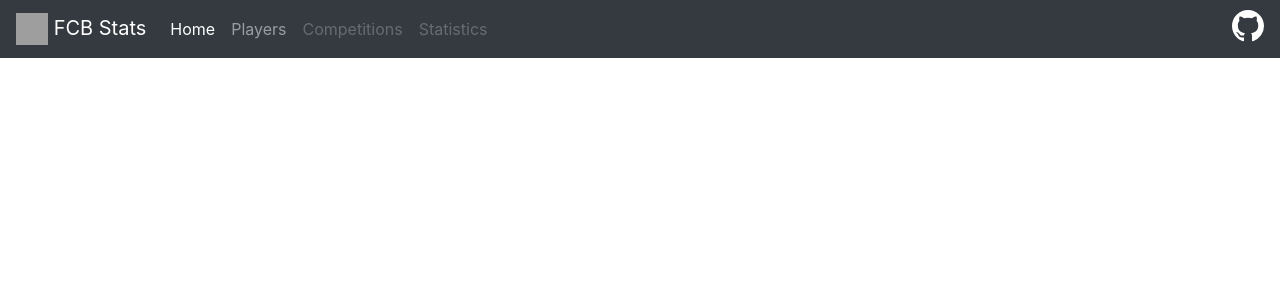
After one commit to santoyoalfredo/barca, a Django app: template football/templates/football/base.html in a window 1280 px wide. The commit adds this page. Shown: the top 300 px of the page. Run offline with Django 3.2, Linux system fonts and the light colour scheme; the template is opened without the code that fills it, so the values that code supplies are empty; some libraries are stand-ins or nearby versions; grey boxes are pictures that could not be loaded.

Commit message:
Added navbar
- Created a base html page for template inheritance
- Cleared out the temporary index page

```diff
--- /dev/null
+++ b/football/templates/football/base.html
@@ -0,0 +1,34 @@
+<!DOCTYPE html>
+<html lang="en-US">
+<head>
+    <meta charset="UTF-8">
+    <title>{% block title %}FC Barcelona Statistics{% endblock title %}</title>
+    {% load static %}
+    <link rel="stylesheet" href="https://maxcdn.bootstrapcdn.com/bootstrap/4.0.0/css/bootstrap.min.css" integrity="sha384-Gn5384xqQ1aoWXA+058RXPxPg6fy4IWvTNh0E263XmFcJlSAwiGgFAW/dAiS6JXm" crossorigin="anonymous">
+    <link rel="stylesheet" href="{% static "/css/base.css" %}"
+</head>
+
+<body>
+        <nav class="navbar navbar-expand-lg navbar-dark bg-dark">
+                <a class="navbar-brand" href="#"><img src="{% static "teams/esp/1.png"%}" width="32" height="32" class="d-inline-block align-top">
+                FCB Stats</a>
+                <button class="navbar-toggler" type="button" data-toggle="collapse" data-target="#navbarNavAltMarkup" aria-controls="navbarNavAltMarkup" aria-expanded="false" aria-label="Toggle navigation">
+                  <span class="navbar-toggler-icon"></span>
+                </button>
+                <div class="collapse navbar-collapse" id="navbarNavAltMarkup">
+                  <div class="navbar-nav">
+                    <a class="nav-item nav-link active" href="/">Home</a>
+                    <a class="nav-item nav-link" href="/players/">Players</a>
+                    <a class="nav-item nav-link disabled" href="#">Competitions</a>
+                    <a class="nav-item nav-link disabled" href="#">Statistics</a>
+                  </div>
+                </div>
+                <a href="https://github.com/santoyoalfredo/barca" target="_blank"><svg aria-hidden="true" height="32" version="1.1" viewBox="0 0 16 16" width="32"><path fill-rule="evenodd" fill="white" d="M8 0C3.58 0 0 3.58 0 8c0 3.54 2.29 6.53 5.47 7.59.4.07.55-.17.55-.38 0-.19-.01-.82-.01-1.49-2.01.37-2.53-.49-2.69-.94-.09-.23-.48-.94-.82-1.13-.28-.15-.68-.52-.01-.53.63-.01 1.08.58 1.23.82.72 1.21 1.87.87 2.33.66.07-.52.28-.87.51-1.07-1.78-.2-3.64-.89-3.64-3.95 0-.87.31-1.59.82-2.15-.08-.2-.36-1.02.08-2.12 0 0 .67-.21 2.2.82.64-.18 1.32-.27 2-.27.68 0 1.36.09 2 .27 1.53-1.04 2.2-.82 2.2-.82.44 1.1.16 1.92.08 2.12.51.56.82 1.27.82 2.15 0 3.07-1.87 3.75-3.65 3.95.29.25.54.73.54 1.48 0 1.07-.01 1.93-.01 2.2 0 .21.15.46.55.38A8.013 8.013 0 0 0 16 8c0-4.42-3.58-8-8-8z"/></svg></a>
+            </nav>
+    {% block content %}
+    {% endblock content %}
+    <script src="https://code.jquery.com/jquery-3.2.1.slim.min.js" integrity="sha384-KJ3o2DKtIkvYIK3UENzmM7KCkRr/rE9/Qpg6aAZGJwFDMVNA/GpGFF93hXpG5KkN" crossorigin="anonymous"></script>
+    <script src="https://cdnjs.cloudflare.com/ajax/libs/popper.js/1.12.9/umd/popper.min.js" integrity="sha384-ApNbgh9B+Y1QKtv3Rn7W3mgPxhU9K/ScQsAP7hUibX39j7fakFPskvXusvfa0b4Q" crossorigin="anonymous"></script>
+    <script src="https://maxcdn.bootstrapcdn.com/bootstrap/4.0.0/js/bootstrap.min.js" integrity="sha384-JZR6Spejh4U02d8jOt6vLEHfe/JQGiRRSQQxSfFWpi1MquVdAyjUar5+76PVCmYl" crossorigin="anonymous"></script>
+</body>
+</html>
```
Also changed, not shown: football/templates/football/index.html (+1 -32 lines).
